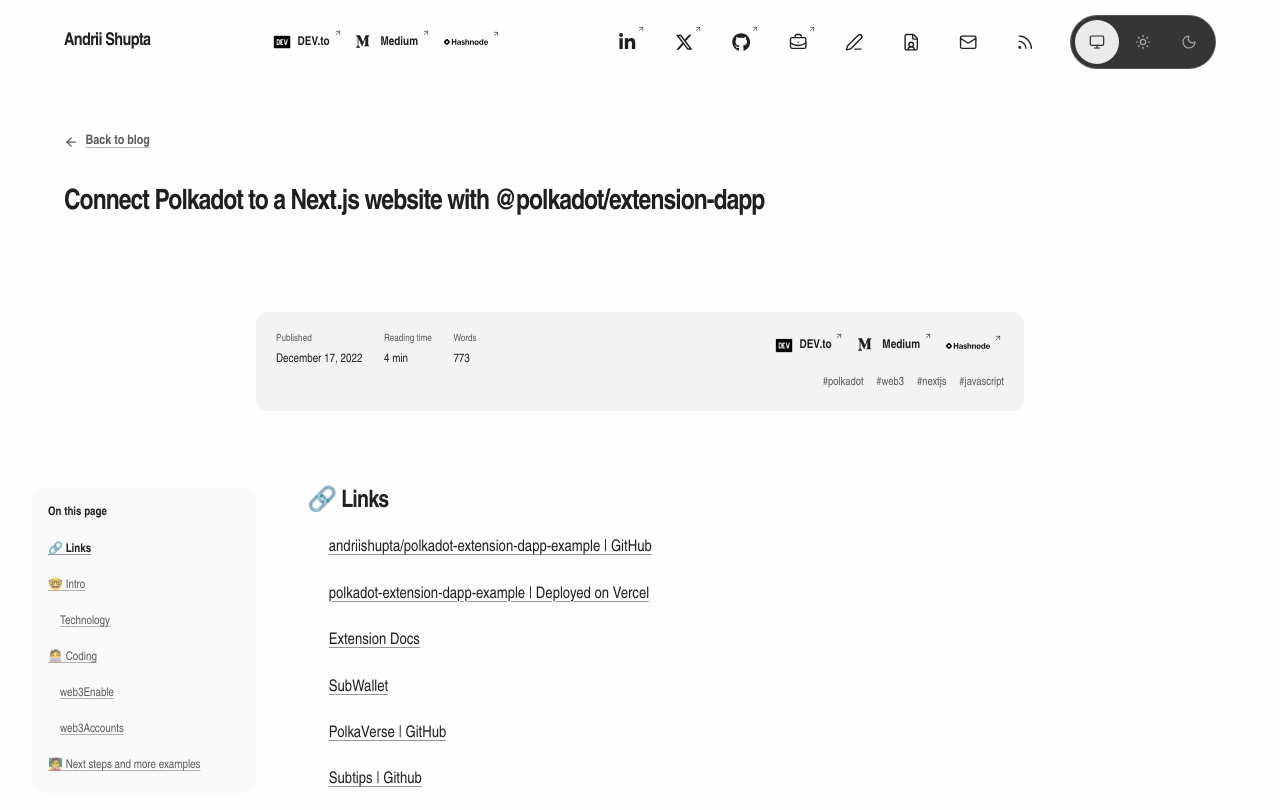
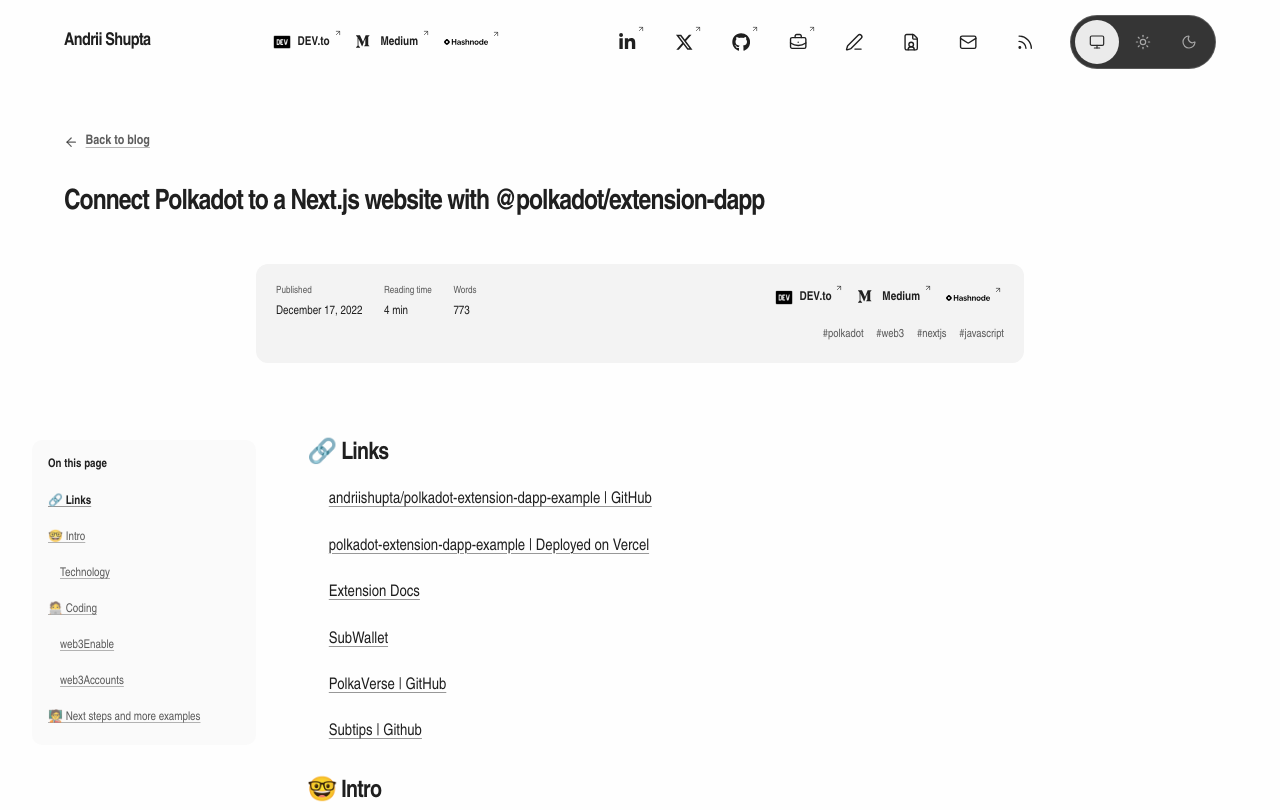
Before and after one commit to andriishupta/andriishupta, an Astro site: page /blog/connect-polkadot-to-a-nextjs-website-with-polkadotextension-dapp in a window 1280 px wide. Shown: the top 810 px of the page. Built offline with nearby package versions, Linux system fonts and the light colour scheme; Astro itself is replaced by a stand-in of ours.

Commit message:
fix: spacing on article meta
Signed-off-by: Andrii Shupta <andrii.shupta@gmail.com>

```diff
--- a/src/styles/blog.css
+++ b/src/styles/blog.css
@@ -519,7 +519,6 @@
   grid-template-columns: minmax(0, 1fr) auto;
   gap: 1.5rem;
   align-items: start;
-  margin-top: clamp(2rem, 4vw, 3rem);
   padding: 1.25rem;
   border-radius: var(--radius-surface);
   background: var(--surface-raised);
```
